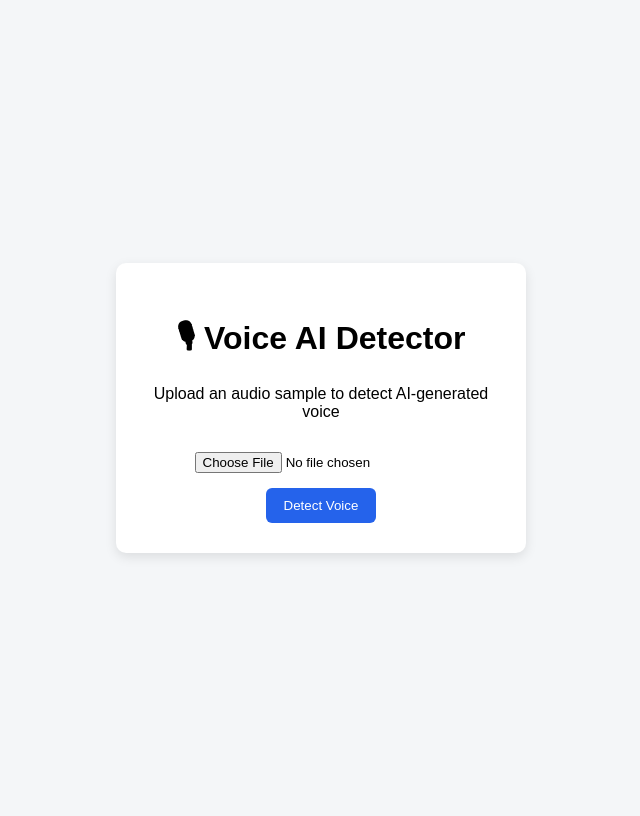
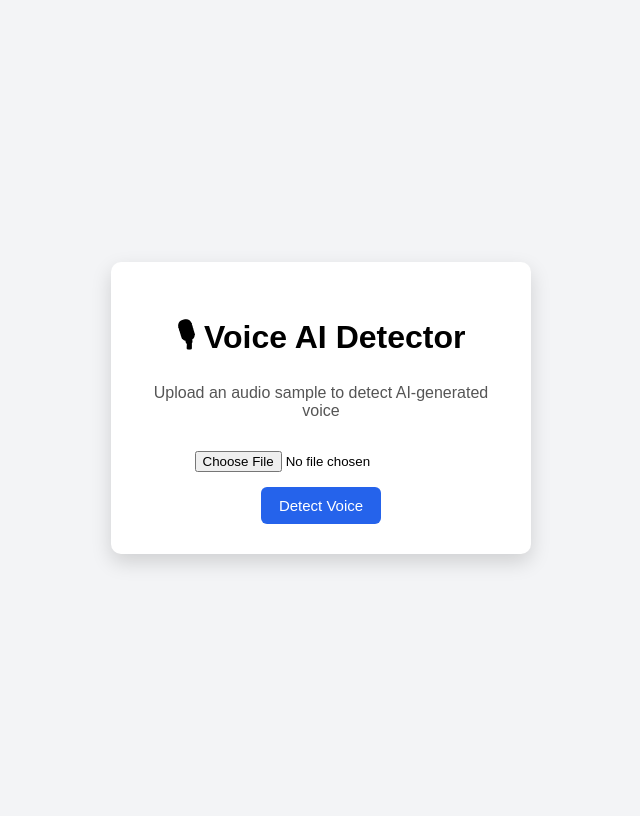
Before and after one commit to bathula-shiva/voice-ai-detector1, a FastAPI app: page / in a window 1280 px wide. Shown: the whole page, without its empty margins (319-959 px from the left). Run offline with FastAPI, Linux system fonts and the light colour scheme.

Commit message:
Update style.css

```diff
--- a/voice_ai_detector/static/style.css
+++ b/voice_ai_detector/static/style.css
@@ -1,6 +1,6 @@
 body {
     font-family: Arial, sans-serif;
-    background: #f4f6f8;
+    background-color: #f3f4f6;
     display: flex;
     justify-content: center;
     align-items: center;
@@ -11,13 +11,17 @@ body {
     background: white;
     padding: 30px;
     border-radius: 10px;
-    width: 350px;
+    width: 360px;
     text-align: center;
-    box-shadow: 0 4px 12px rgba(0,0,0,0.1);
+    box-shadow: 0 8px 20px rgba(0, 0, 0, 0.15);
 }
 
 h1 {
     margin-bottom: 10px;
+}
+
+p {
+    color: #555;
 }
 
 input {
@@ -25,16 +29,17 @@ input {
 }
 
 button {
-    background: #2563eb;
+    background-color: #2563eb;
     color: white;
     border: none;
     padding: 10px 18px;
     border-radius: 6px;
     cursor: pointer;
+    font-size: 15px;
 }
 
 button:hover {
-    background: #1e40af;
+    background-color: #1e40af;
 }
 
 .result {
```
